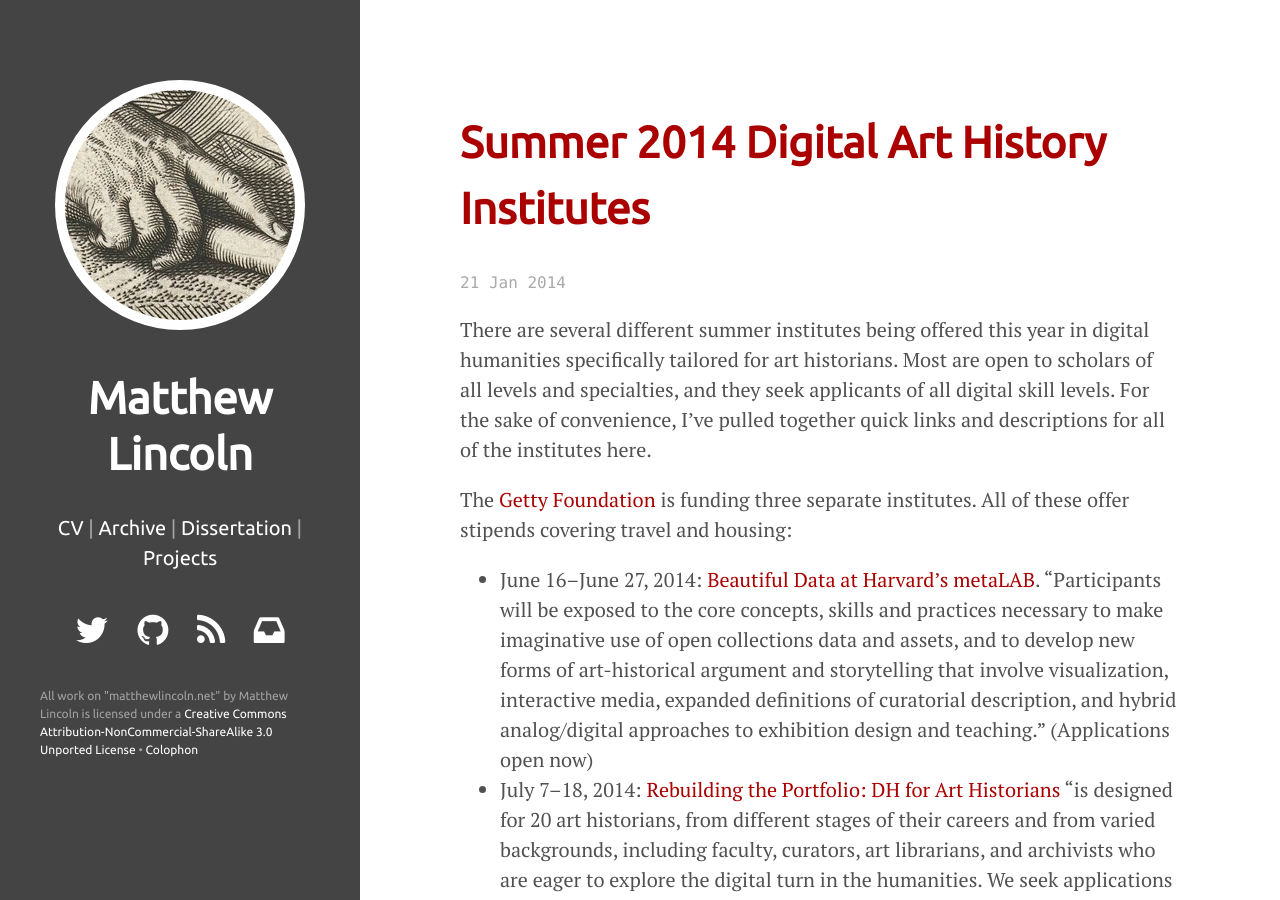
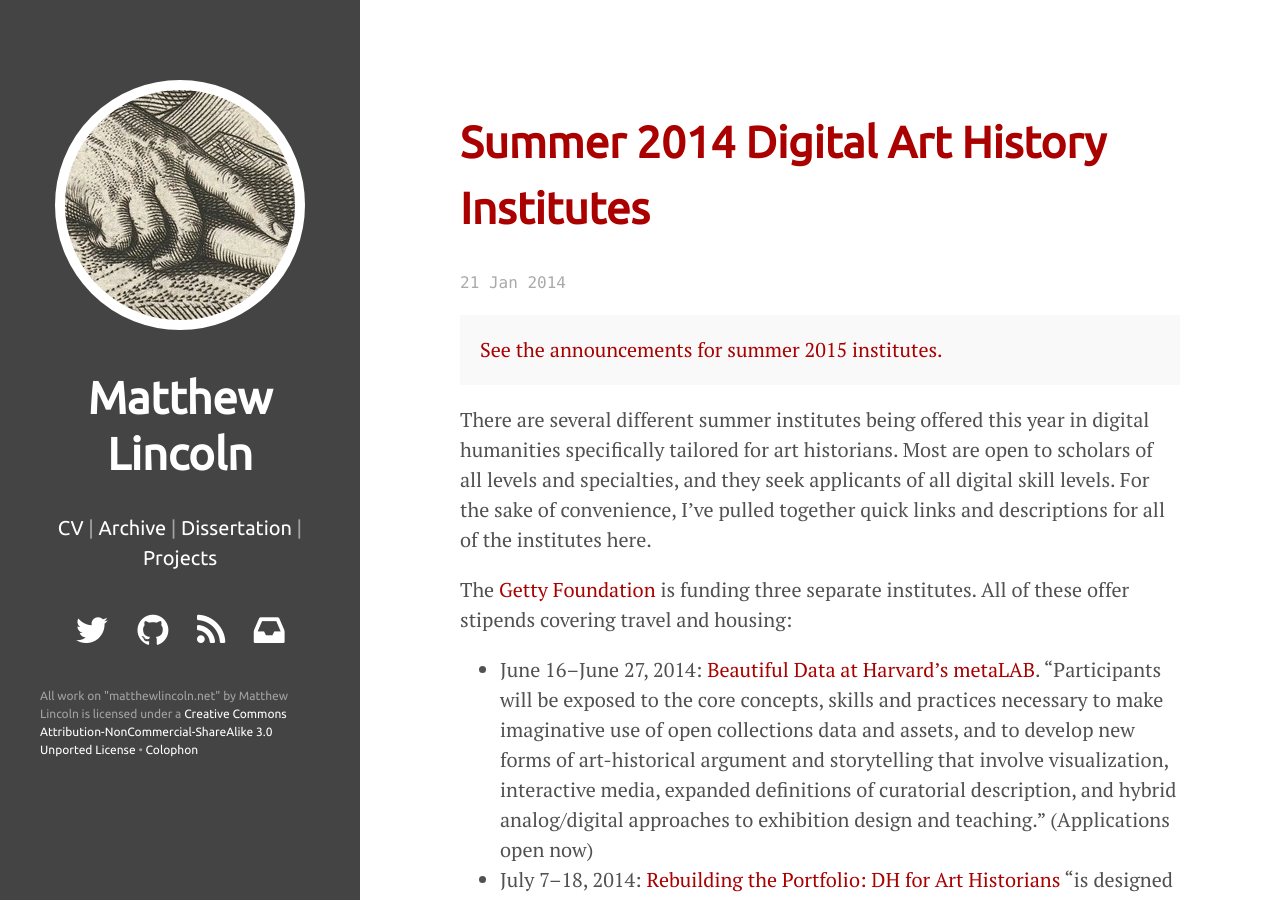
Before and after one commit to mdlincoln/mdlincoln.github.io, a Jekyll site: the page built from _posts/2014-01-21-summer-2014-digital-art-history-institutes.md, in a window 1280 px wide and 900 px high. Built offline with Jekyll 4.4.1, drawn with Linux system fonts in a browser that asks for light colours; nearby versions of some CDN libraries; comment, search, counter and statistics services are not loaded.

Commit message:
Add link to the 2014 post

```diff
--- a/_posts/2014-01-21-summer-2014-digital-art-history-institutes.md
+++ b/_posts/2014-01-21-summer-2014-digital-art-history-institutes.md
@@ -7,6 +7,10 @@
     - Digital Humanities
     - Art History
 ---
+
+<aside>
+<a href="/2015/02/03/summer-2015-digital-art-history-institutes.html">See the announcements for summer 2015 institutes.</a>
+</aside>
 
 There are several different summer institutes being offered this year in digital humanities specifically tailored for art historians.
 Most are open to scholars of all levels and specialties, and they seek applicants of all digital skill levels.
```
